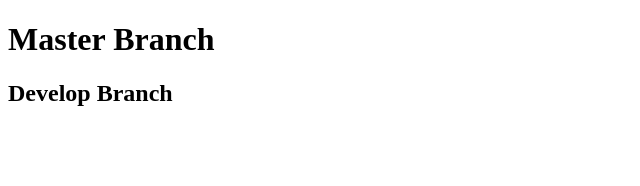
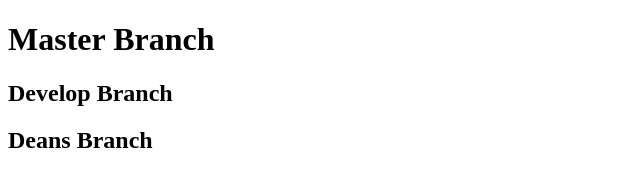
Before and after one commit to mariahlynnpage/teamGit, a plain HTML site: page index.html in a window 1280 px wide. Shown: the whole page, without its empty margins (0-640 px from the left). Drawn offline with Linux system fonts and the light colour scheme.

Commit message:
new commit

```diff
--- a/index.html
+++ b/index.html
@@ -9,5 +9,6 @@
 <body>
     <h1>Master Branch</h1>
     <h2>Develop Branch</h2>
+    <h2>Deans Branch</h2>
 </body>
 </html>
```
